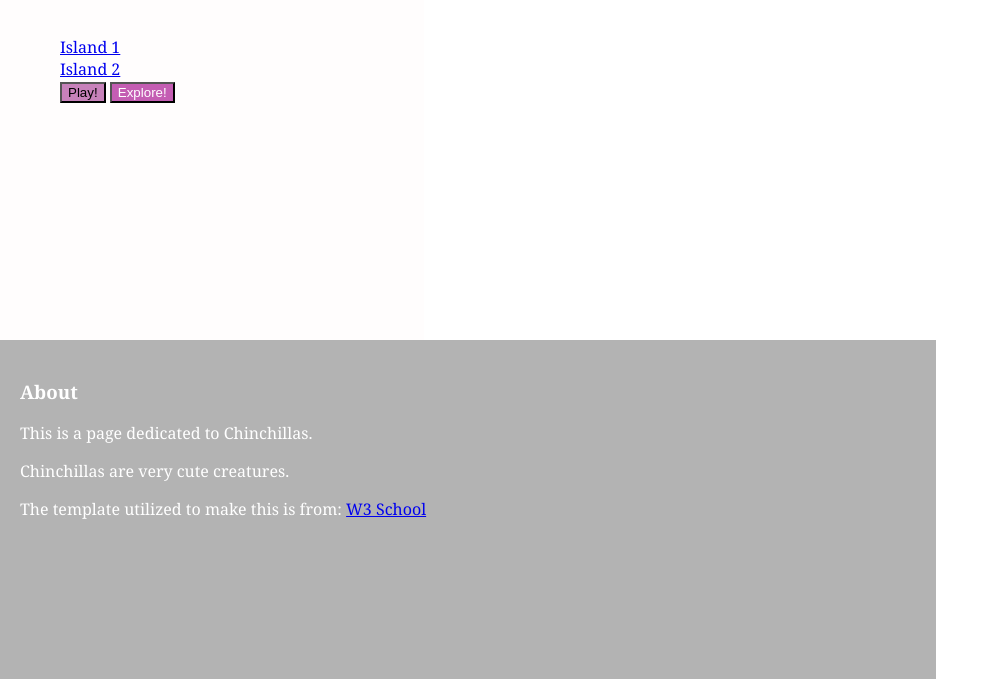
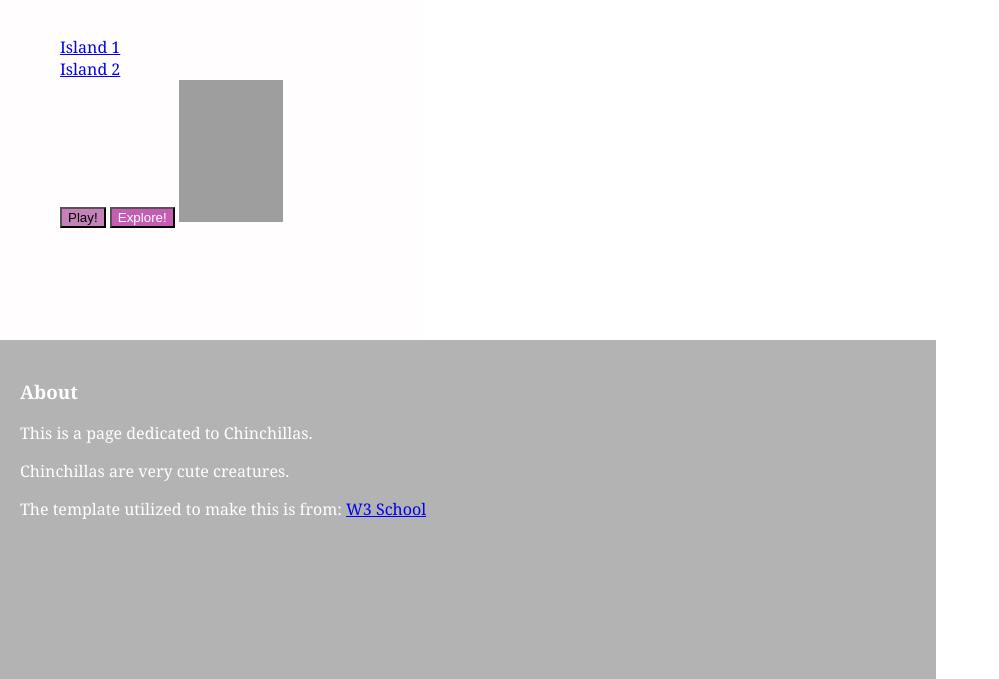
Before and after one commit to Chinchilla7/regina-flask-html, a Flask app: page / in a window 1280 px wide. Shown: the part 198-877 px from the top of the page, without its empty margins (0-999 px from the left). Run offline with Flask 2, Linux system fonts and the light colour scheme; grey boxes are pictures that could not be loaded.

Commit message:
Update homepage.html

```diff
--- a/Assignment 3a/templates/homepage.html
+++ b/Assignment 3a/templates/homepage.html
@@ -20,6 +20,8 @@
                     <li><a href="#">Island 2</a></li>
                     <button> Play! </button>
                     <button class="specialButton1"> Explore! </button>
+
+                    <img src="w3schools.jpg" alt="W3Schools.com" width="104" height="142">
                 </ul>
             </nav>
 
```
